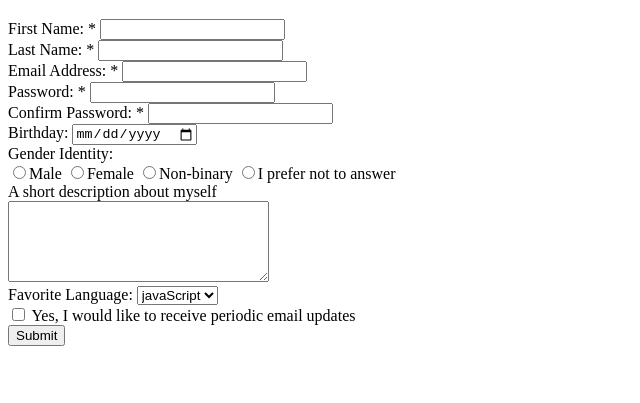
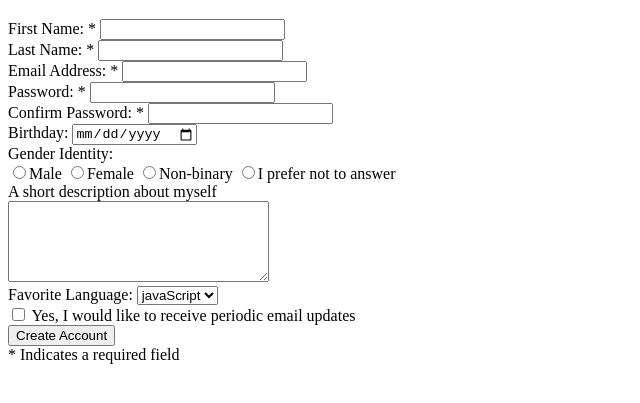
Before and after one commit to dreessen-n/registration-form, a plain HTML site: page index.html in a window 1280 px wide. Shown: the part 61-464 px from the top of the page, without its empty margins (0-640 px from the left). Drawn offline with Linux system fonts and the light colour scheme.

Commit message:
Complete form for assignment

```diff
--- a/index.html
+++ b/index.html
@@ -29,7 +29,7 @@
         <input type="password">
     </div>
     <div>
-        <label>Birthday: </label>
+        <label>Birthday:</label>
         <input type="date">
     </div>
     <div>
@@ -58,6 +58,9 @@
         <input type="checkbox">
         <label>Yes, I would like to receive periodic email updates</label>
     </div>
-    <input type="submit">
+    <input type="submit" value="Create Account">
+    <div>
+        <label>* Indicates a required field</label>
+    </div>
 </body>
 </html>
```
